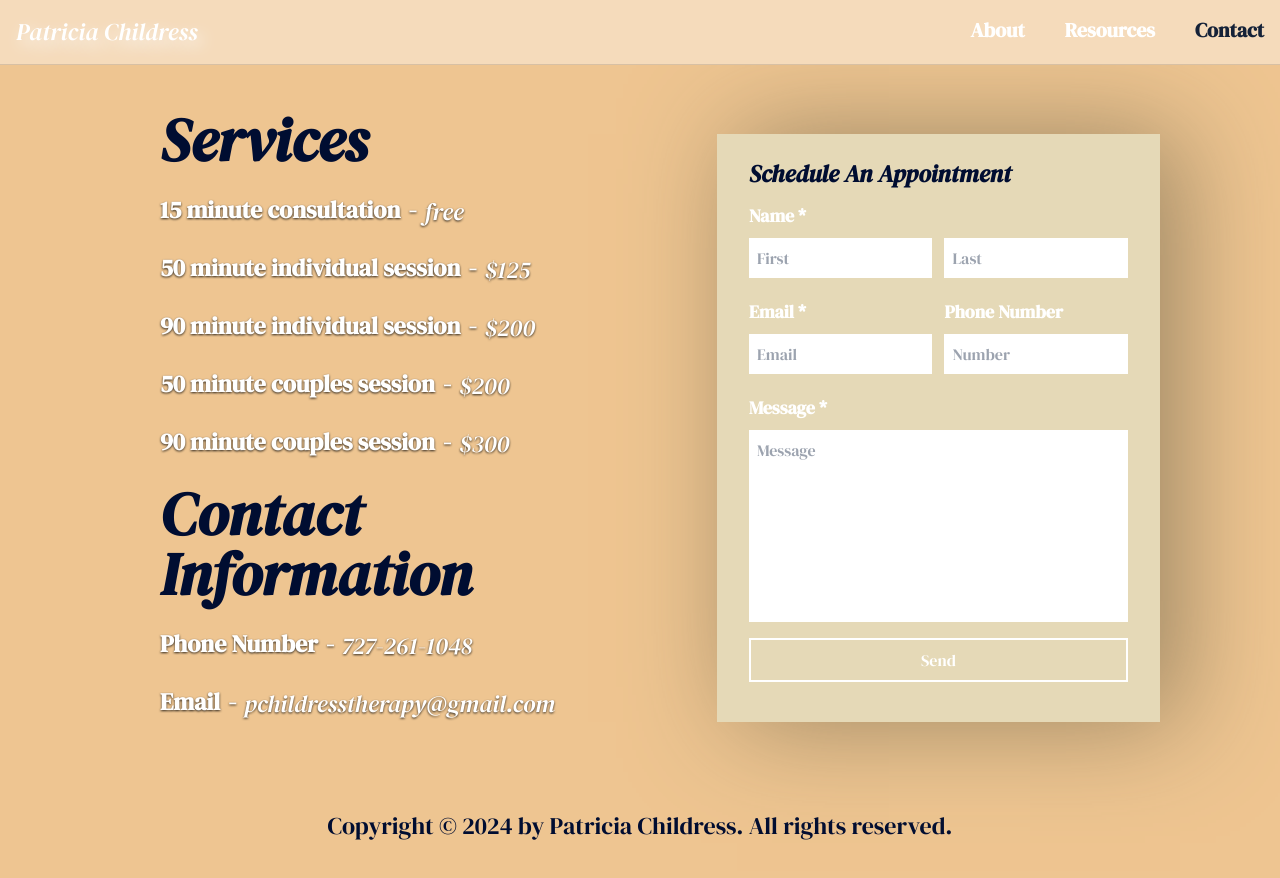
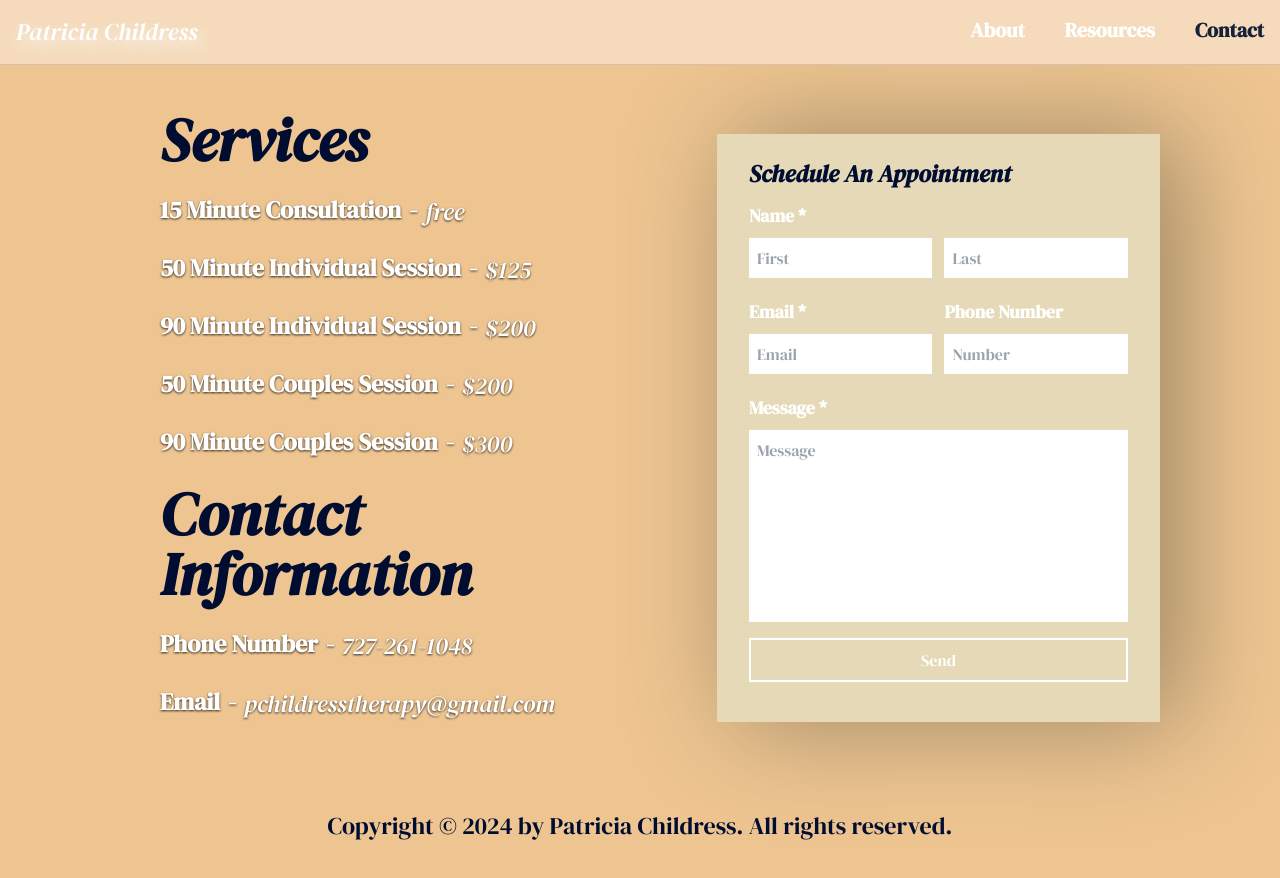
Before and after one commit to charliechildress/therapy-website, a React (Create React App) app: page /contact in a window 1280 px wide. Shown: the top 878 px of the page. Built offline with nearby package versions, Linux system fonts and the light colour scheme.

Commit message:
Update index.js

```diff
--- a/src/constants/index.js
+++ b/src/constants/index.js
@@ -88,23 +88,23 @@ const books = [
 
 const services = [
   {
-    service: "15 minute consultation",
+    service: "15 Minute Consultation",
     price: "free",
   },
   {
-    service: "50 minute individual session",
+    service: "50 Minute Individual Session",
     price: "$125",
   },
   {
-    service: "90 minute individual session",
+    service: "90 Minute Individual Session",
     price: "$200",
   },
   {
-    service: "50 minute couples session",
+    service: "50 Minute Couples Session",
     price: "$200",
   },
   {
-    service: "90 minute couples session",
+    service: "90 Minute Couples Session",
     price: "$300",
   },
 ];
```
